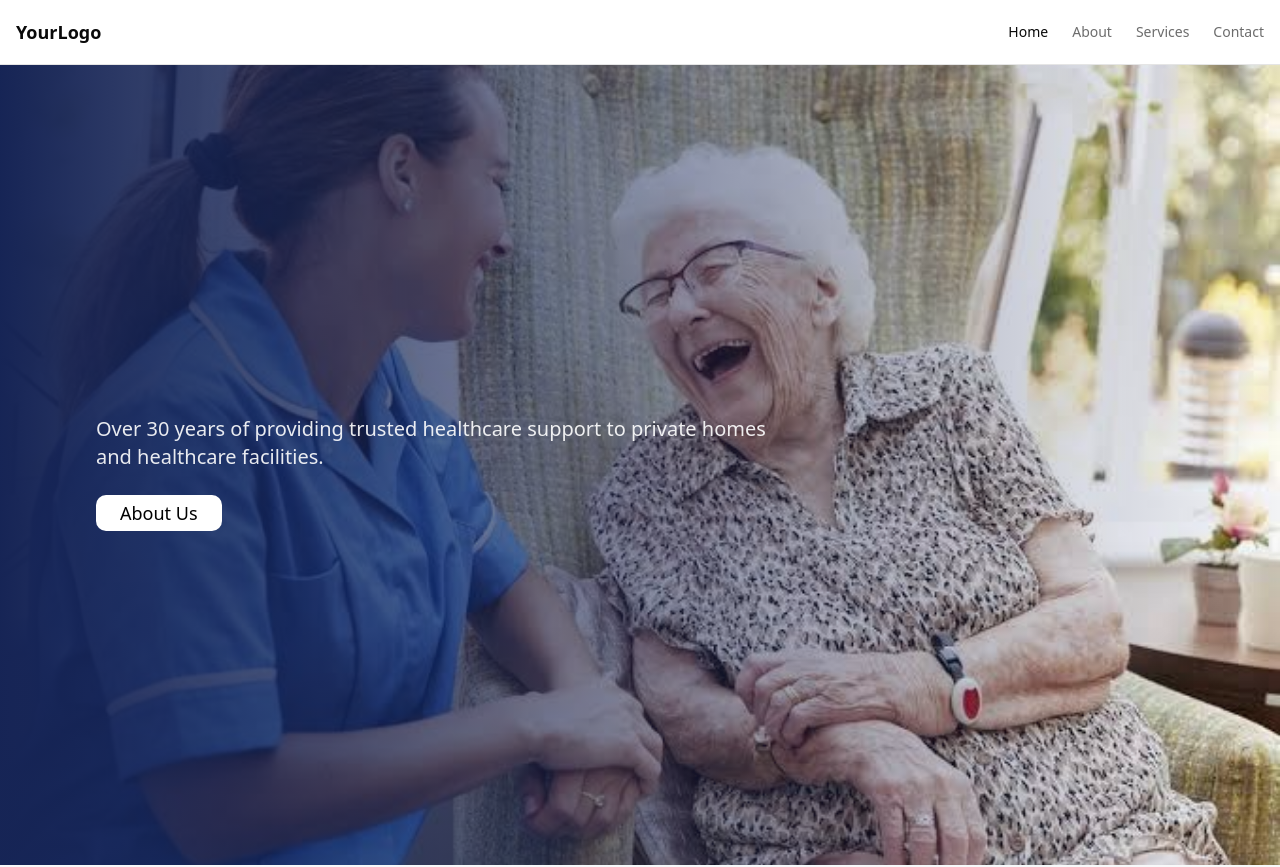
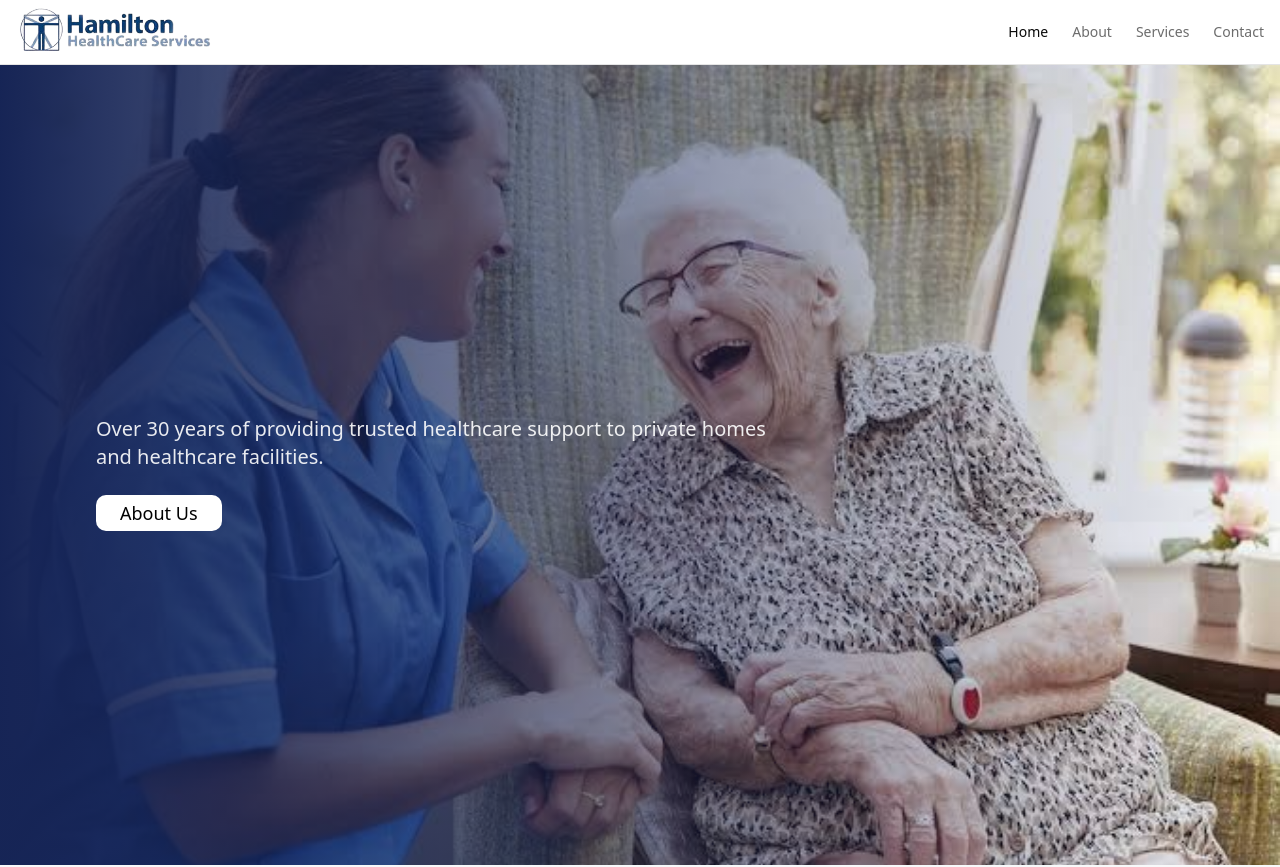
Before and after one commit to Tayyab-742002/HamiltonHealthCareServices, a Next.js app: page / in a window 1280 px wide. Shown: the top 867 px of the page. Built offline with nearby package versions, Linux system fonts and the light colour scheme.

Commit message:
add logo

```diff
--- a/src/components/layouts/footer/Footer.tsx
+++ b/src/components/layouts/footer/Footer.tsx
@@ -7,18 +7,26 @@ export function Footer() {
       {/* Top Section */}
       <div className="container-xl pb-8 px-4  sm:px-6 lg:px-8">
         <div className="flex flex-col items-start">
-          <Link href="#" className="bg-white p-4 mb-8 -translate-y-1/2">
+          {/* <Link href="#" className="bg-white p-4 mb-8 -translate-y-1/2">
             <Image
               width={56}
               height={89}
-              src="https://www.carecor.com/wp-content/uploads/2020/07/carecor-logo.svg"
+              src="/logo.png"
               alt="Carecor Health Services"
               className="w-56 sm:w-64 md:w-52 lg:w-50"
-              decoding="async"
-              loading="lazy"
+              // decoding="async"
+              // loading="lazy"
+            />
+          </Link> */}
+          <Link href="/" className="bg-white p-4 mb-8 -translate-y-1/2">
+            <Image
+              src="/logo.png"
+              alt="Carecor Health Services"
+              width={200}
+              height={200}
+              className="w-56 sm:w-64 md:w-52 lg:w-50"
             />
           </Link>
-
           <div className="w-full grid grid-cols-1 md:grid-cols-3 lg:grid-cols-4 lg:justify-items-center">
             {/* Contact Column */}
             <div className="space-y-4 mt-4">
--- a/src/components/layouts/navbar/navbar.tsx
+++ b/src/components/layouts/navbar/navbar.tsx
@@ -7,6 +7,7 @@ import { Menu, ChevronRight } from "lucide-react";
 import { cn } from "@/lib/utils";
 import { navigationConfig } from "@/config/navigation";
 import { usePathname } from "next/navigation";
+import Image from "next/image";
 
 export function Navbar() {
   const [isOpen, setIsOpen] = useState(false);
@@ -18,7 +19,12 @@ export function Navbar() {
       <div className="container flex h-16 items-center justify-between px-4">
         {/* Logo */}
         <Link href="/" className="text-lg font-bold">
-          YourLogo
+          <Image
+            src="/logo.png"
+            alt="Carecor Health Services"
+            width={200}
+            height={200}
+          />
         </Link>
 
         {/* Desktop Navigation */}
```
Also changed, not shown: public/logo.png (added).
